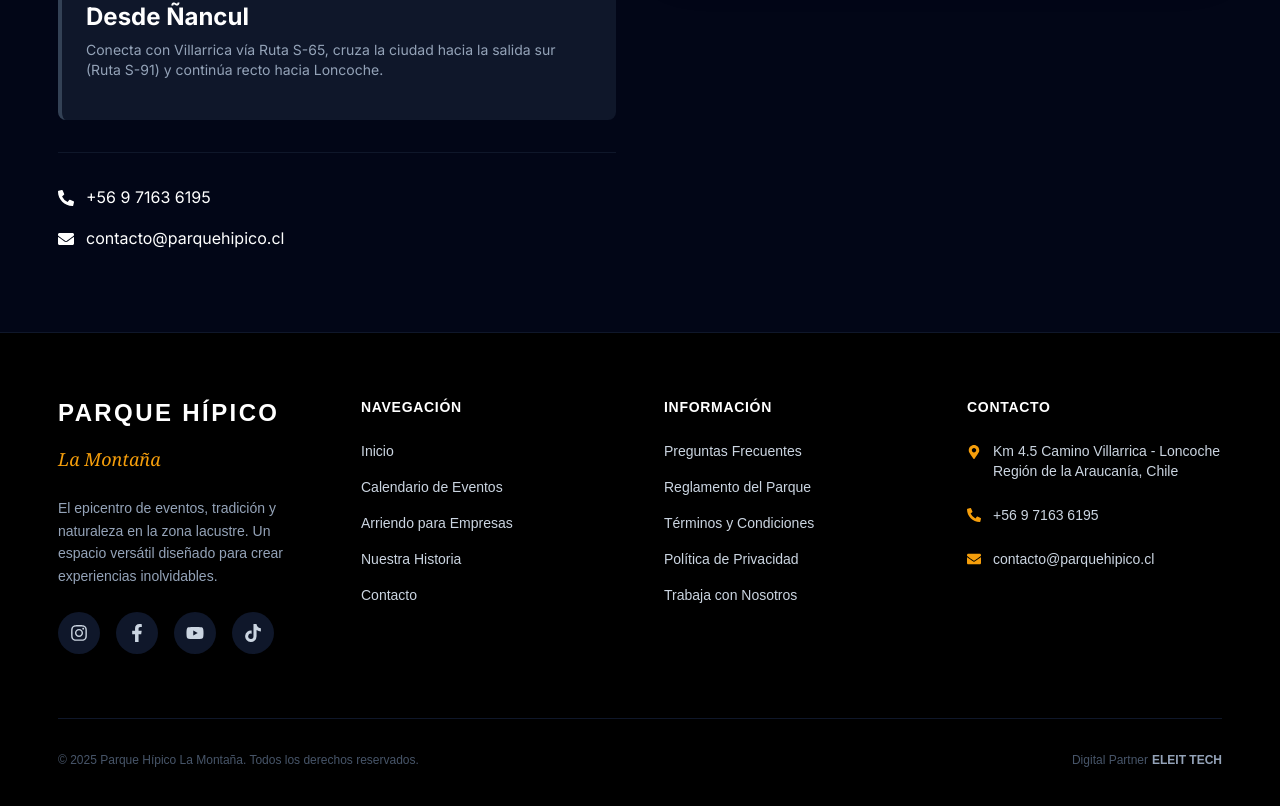
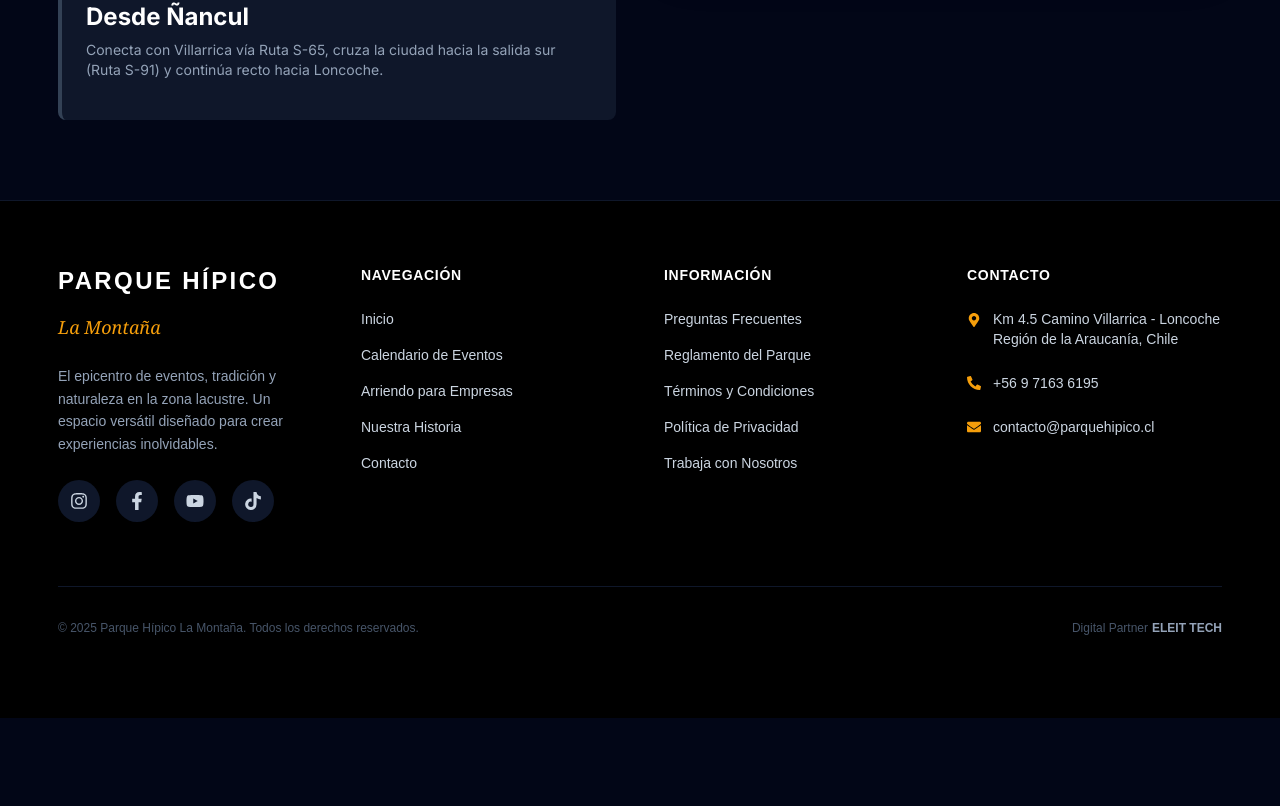
Before and after one commit to weareleit-sys/parquehipico, a Next.js app: page /nosotros in a window 1280 px wide. Shown: the part 2208-3014 px from the top of the page. After the commit the page ends 2926 px from the top, so only its background shows below. Built offline with nearby package versions, Linux system fonts and the light colour scheme.

Commit message:
Ajuste final: Eliminar contacto duplicado en Nosotros y subir versión estable

```diff
--- a/app/nosotros/page.tsx
+++ b/app/nosotros/page.tsx
@@ -108,14 +108,7 @@ export default function NosotrosPage() {
                                 </div>
                             </div>
 
-                            <div className="flex flex-col gap-4 mt-8 pt-8 border-t border-slate-900">
-                                <a href="tel:+56971636195" className="flex items-center gap-3 text-white hover:text-amber-500 transition-colors">
-                                    <FaPhoneAlt /> +56 9 7163 6195
-                                </a>
-                                <a href="mailto:contacto@parquehipico.cl" className="flex items-center gap-3 text-white hover:text-amber-500 transition-colors">
-                                    <FaEnvelope /> contacto@parquehipico.cl
-                                </a>
-                            </div>
+
                         </div>
 
                         {/* Columna Derecha: Mapa Google Maps */}
```
